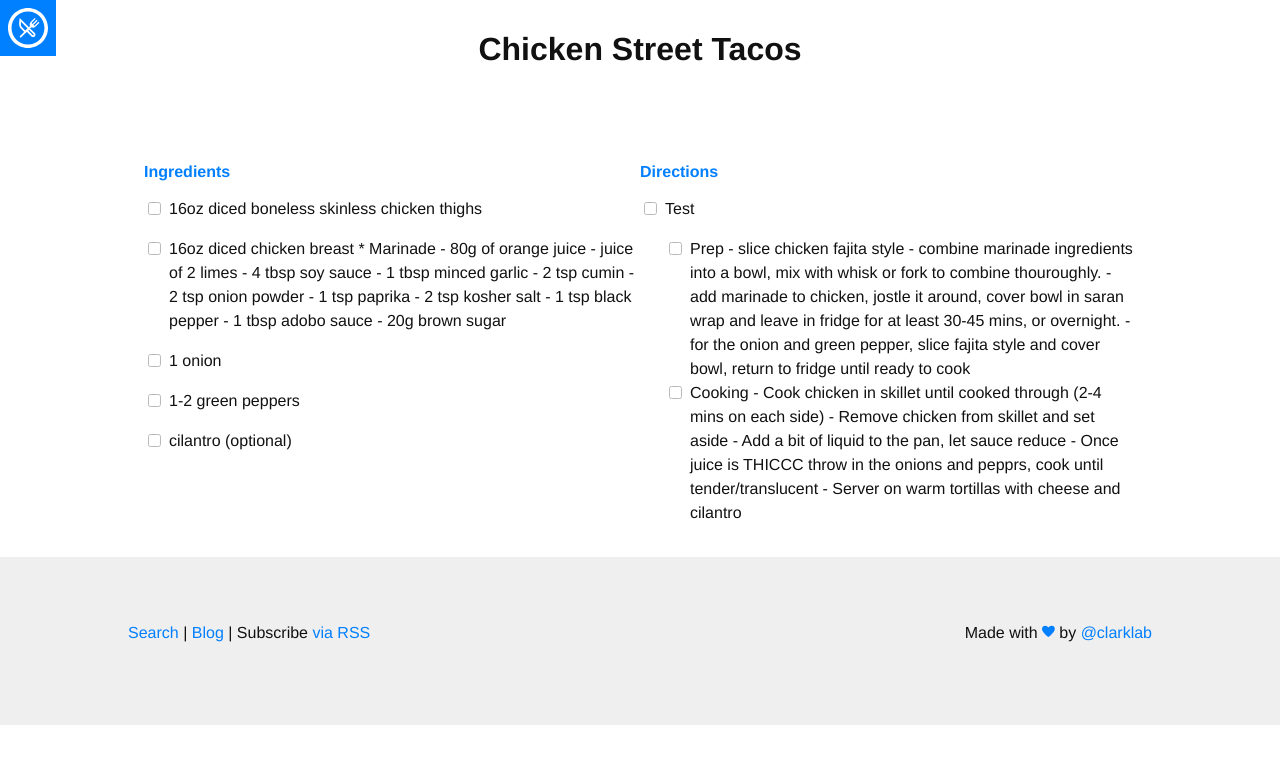
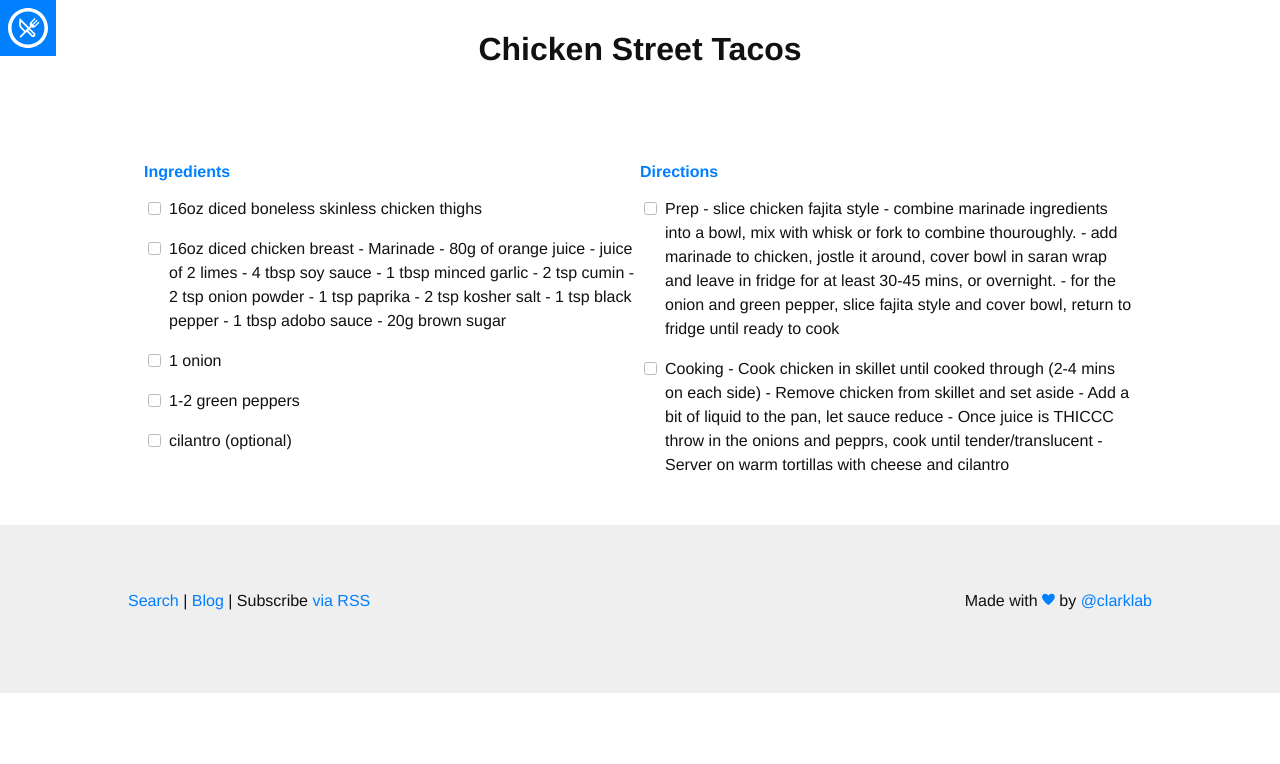
Before and after one commit to danielsheets/chowdown, a Jekyll site: the page built from _recipes/chicken-tacos.md, in a window 1280 px wide. Shown: the top 764 px of the page. Built offline with Jekyll 4.4.1, drawn with Linux system fonts in a browser that asks for light colours; nearby versions of some CDN libraries; some web fonts are replaced.

Commit message:
added some images, gumbo recipe, and attempted to fix chicken tacos

```diff
--- a/_recipes/chicken-tacos.md
+++ b/_recipes/chicken-tacos.md
@@ -7,7 +7,7 @@ tags: dinner, chicken, tortilla
 ingredients:
 - 16oz diced boneless skinless chicken thighs
 - 16oz diced chicken breast
-  * Marinade
+  - Marinade
   - 80g of orange juice
   - juice of 2 limes
   - 4 tbsp soy sauce
@@ -25,15 +25,13 @@ ingredients:
 - cilantro (optional)
 
 directions:
-- Test
-
-  * Prep
+- Prep
   - slice chicken fajita style
   - combine marinade ingredients into a bowl, mix with whisk or fork to combine thouroughly.
   - add marinade to chicken, jostle it around, cover bowl in saran wrap and leave in fridge for at least 30-45 mins, or overnight.
   - for the onion and green pepper, slice fajita style and cover bowl, return to fridge until ready to cook
 
-  * Cooking
+- Cooking
   - Cook chicken in skillet until cooked through (2-4 mins on each side)
   - Remove chicken from skillet and set aside
   - Add a bit of liquid to the pan, let sauce reduce
```
Also changed, not shown: _recipes/gumbo.md (+2 -0 lines), images/gumbo.jpeg (added), 1 other file.
